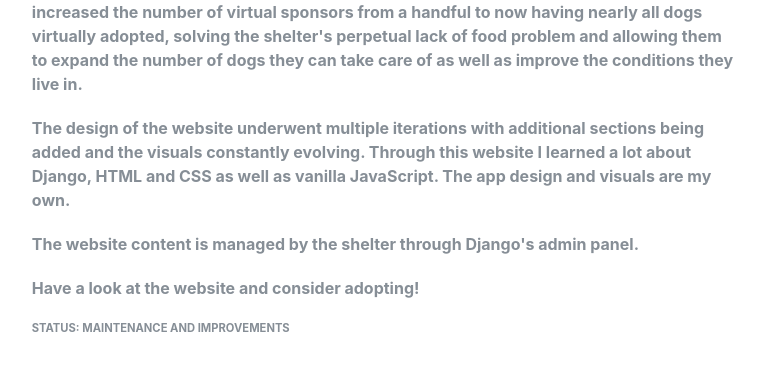
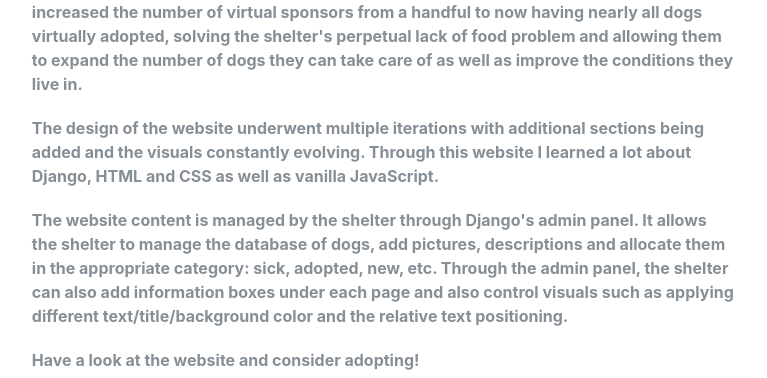
Before and after one commit to AtanasKodzhamanov/Portfolio, a React (Create React App) app: page / in a window 1280 px wide. Shown: the part 1186-1564 px from the top of the page, without its empty margins (237-1004 px from the left). Built offline with nearby package versions, Linux system fonts and the light colour scheme; a web font is replaced by a local one.

Commit message:
expand DD description

```diff
--- a/src/components/Projects.js
+++ b/src/components/Projects.js
@@ -53,8 +53,9 @@ const Projects = () => {
                     <a href="https://www.donadogs.com/en/">www.donadogs.org</a>
 
                     <p>DonaDogs was my first major Django project that was inspired by the needs of a dog rescue in a small Bulgarian town. Since its release in January 2023, the website has increased the number of virtual sponsors from a handful to now having nearly all dogs virtually adopted, solving the shelter's perpetual lack of food problem and allowing them to expand the number of dogs they can take care of as well as improve the conditions they live in.</p>
-                    <p>The design of the website underwent multiple iterations with additional sections being added and the visuals constantly evolving. Through this website I learned a lot about Django, HTML and CSS as well as vanilla JavaScript. The app design and visuals are my own.</p>
-                    <p>The website content is managed by the shelter through Django's admin panel.</p>
+                    <p>The design of the website underwent multiple iterations with additional sections being added and the visuals constantly evolving. Through this website I learned a lot about Django, HTML and CSS as well as vanilla JavaScript.</p>
+                    <p>The website content is managed by the shelter through Django's admin panel. It allows the shelter to manage the database of dogs, add pictures, descriptions and allocate them in the appropriate category: sick, adopted, new, etc. Through the admin panel, the shelter can also add information boxes under each page and also control visuals such as applying different text/title/background color and the relative text positioning.</p>
+                    <p> </p>
                     <p>Have a look at the website and consider adopting!  </p>
                     <p> </p>
                     <p style={{ fontSize: '0.7em' }}>STATUS: MAINTENANCE AND IMPROVEMENTS</p>
```
